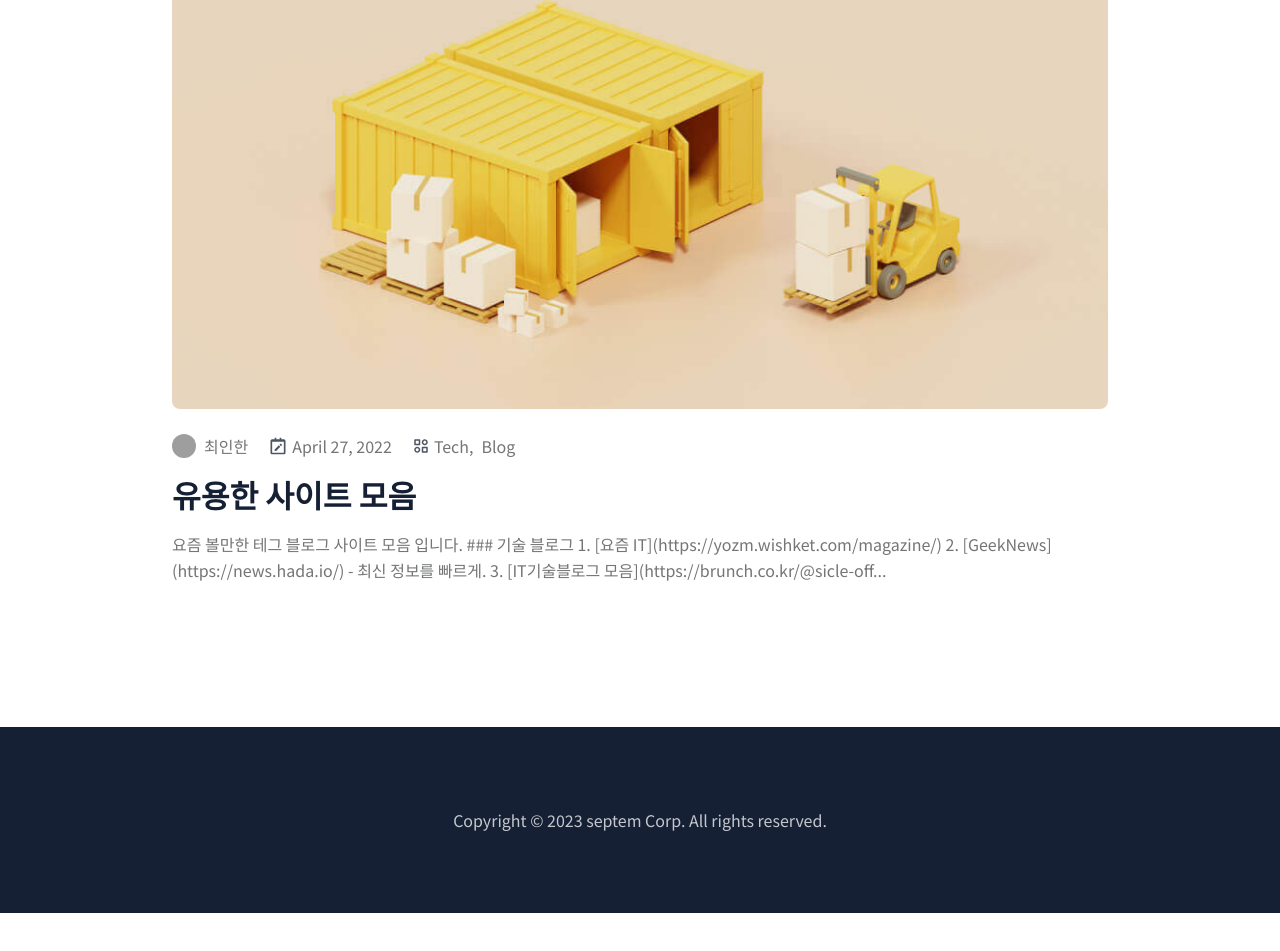
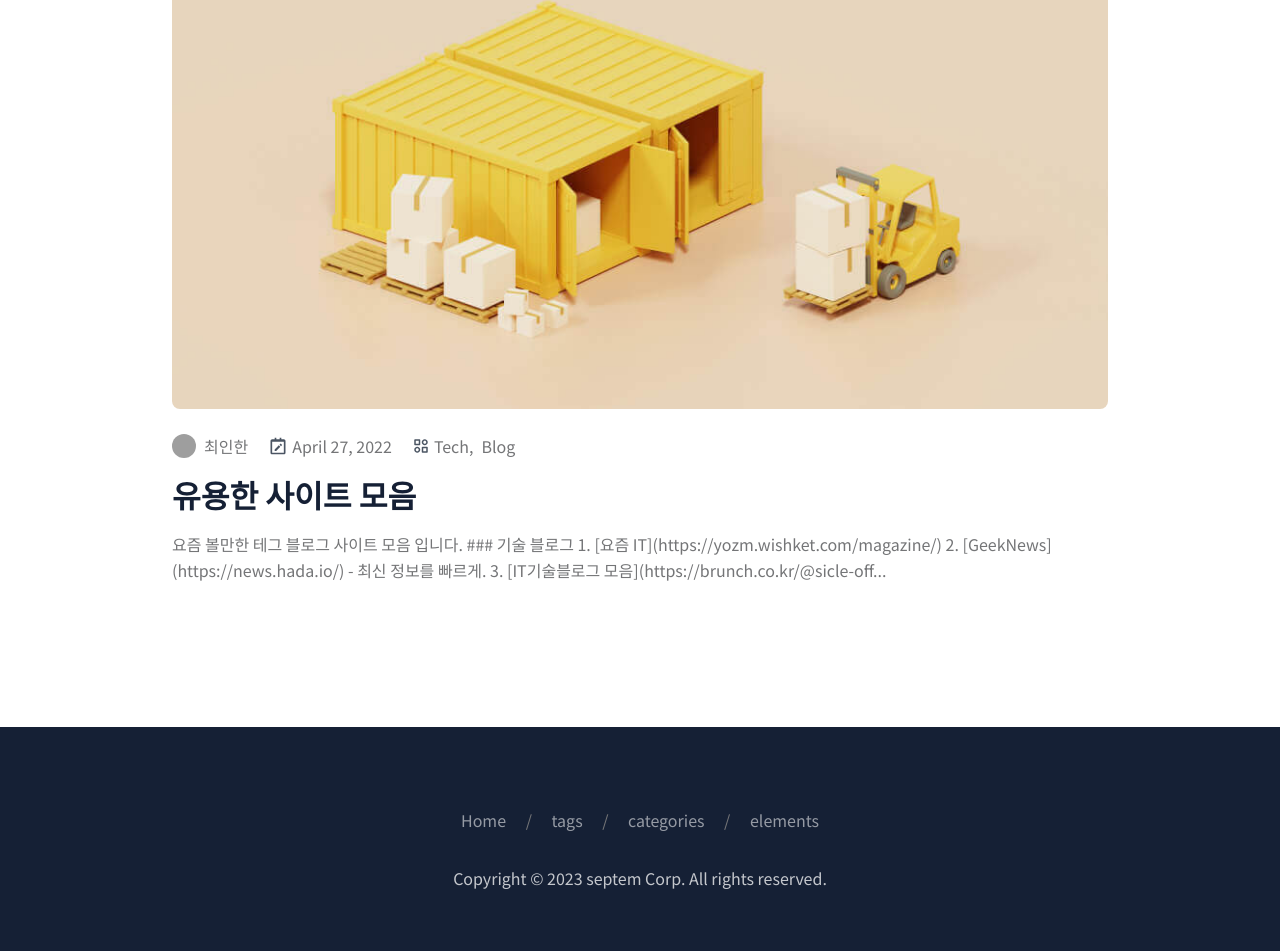
Before and after one commit to sallyplan/blog, an Astro site: page / in a window 1280 px wide. Shown: the part 237-1188 px from the top of the page. Before the commit the page ends 1150 px from the top, so only its background shows below. Built offline with nearby package versions, Linux system fonts and the light colour scheme; Astro itself is replaced by a stand-in of ours; some packages are replaced by stand-ins of ours; grey boxes are pictures that could not be loaded; what tailwind-bootstrap-grid would draw is missing.

Commit message:
footer 수정

```diff
--- a/src/layouts/partials/Footer.astro
+++ b/src/layouts/partials/Footer.astro
@@ -8,6 +8,17 @@ import { markdownify } from "@lib/utils/textConverter";
 
 <footer class="section bg-theme-dark">
   <div class="container text-center">
+     {/* footer menu */}
+     <ul class="mb-8 space-x-4">
+        <li class="inline-block">
+          <a href="/" class="p-4 text-white/55 hover:text-white transition-all">Home</a>
+          / <a href="/tags" class="p-4 text-white/55 hover:text-white transition-all">tags</a>
+          / <a href="/categories" class="p-4 text-white/55 hover:text-white transition-all">categories</a>
+          / <a href="/elements" class="p-4 text-white/55 hover:text-white transition-all">elements</a>
+        </li>
+    </ul>
+    {/* social icons */}
+    <!-- <Social source={social} className="social-icons mb-8" /> -->
     {/* copyright */}
     <p set:html={markdownify(config.params.copyright)} class="text-white/75" />
   </div>
```
